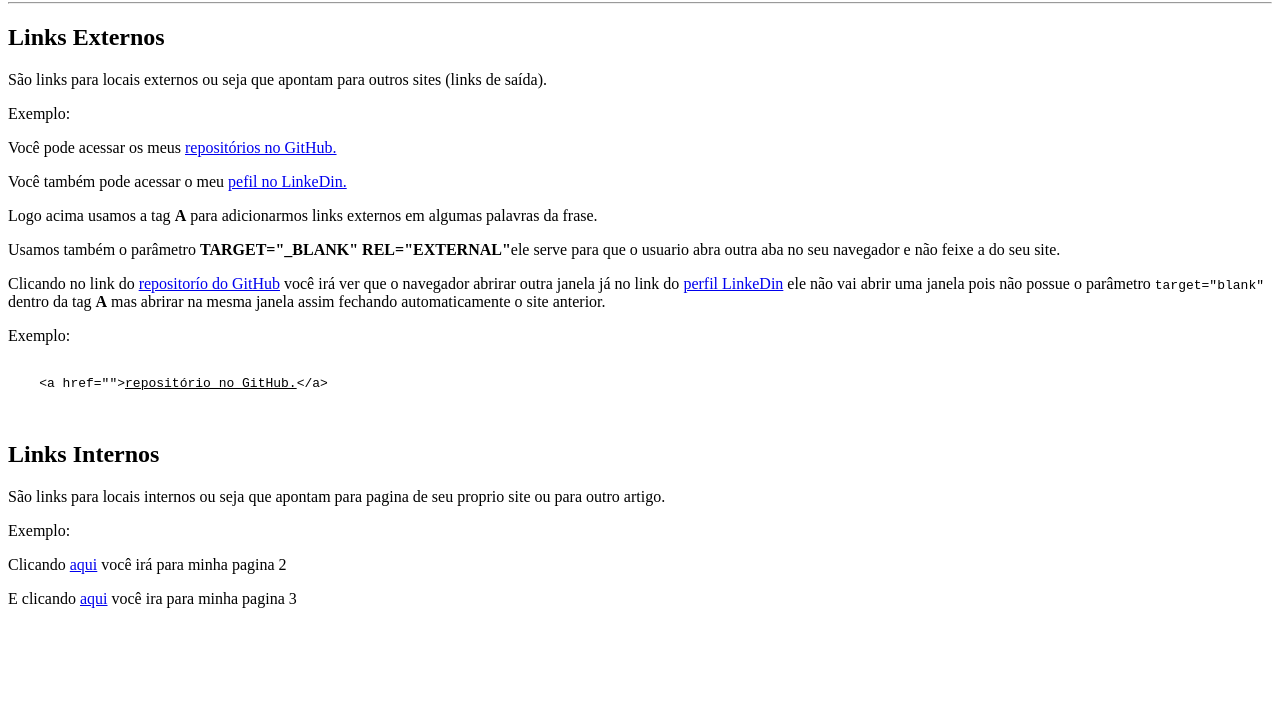
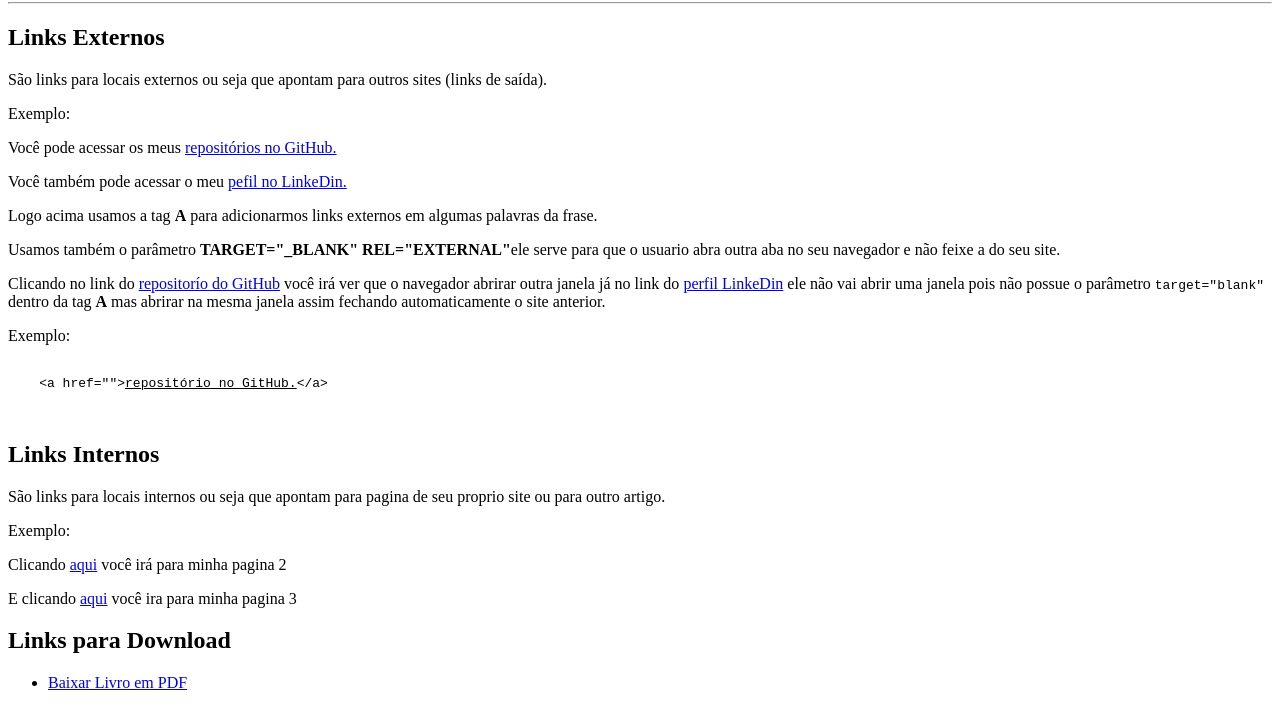
Before and after one commit to LipeBarroso/Projetos-das-aulas-de-HTML-CSS, a plain HTML site: page ex009/index.html in a window 1280 px wide. Shown: the part 78-800 px from the top of the page. Drawn offline with Linux system fonts and the light colour scheme.

Commit message:
exercicio links

```diff
--- a/ex009/index.html
+++ b/ex009/index.html
@@ -29,5 +29,9 @@
     <p>Exemplo:</p>
     <P>Clicando <a href="pag002.html" rel="next">aqui</a> você irá para minha pagina 2</P>
     <p>E clicando <a href="./noticias/pag.noticias.html" rel="next">aqui</a> você ira para minha pagina 3 </p>
+    <h2>Links para Download</h2>
+    <ul>
+        <li><a href="livro/pdf.links.pdf" download="pdf.links.pdf" type="application/pdf">Baixar Livro em PDF</a></li>
+    </ul>
 </body>
 </html>
```
Also changed, not shown: 1 other file.
